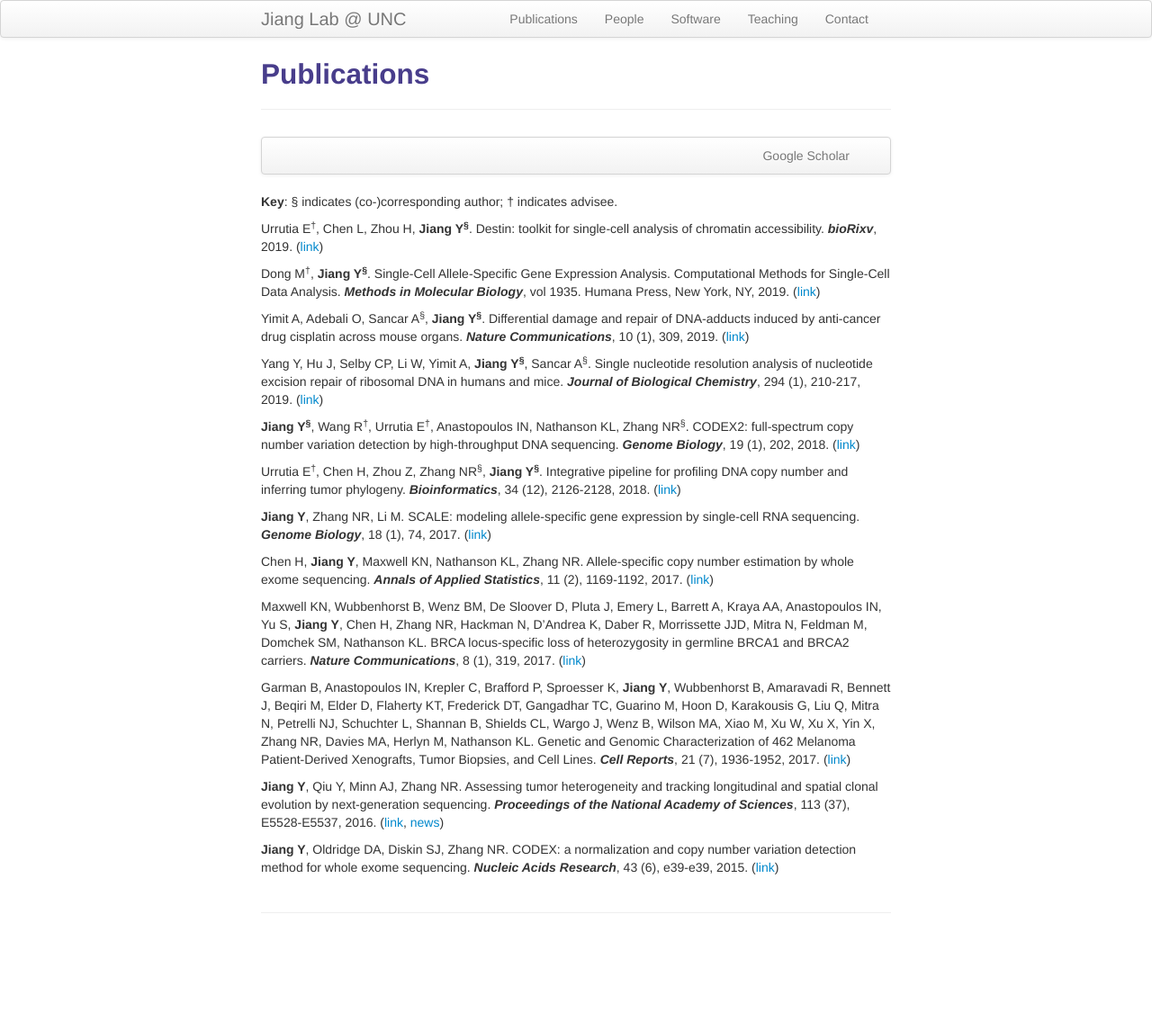
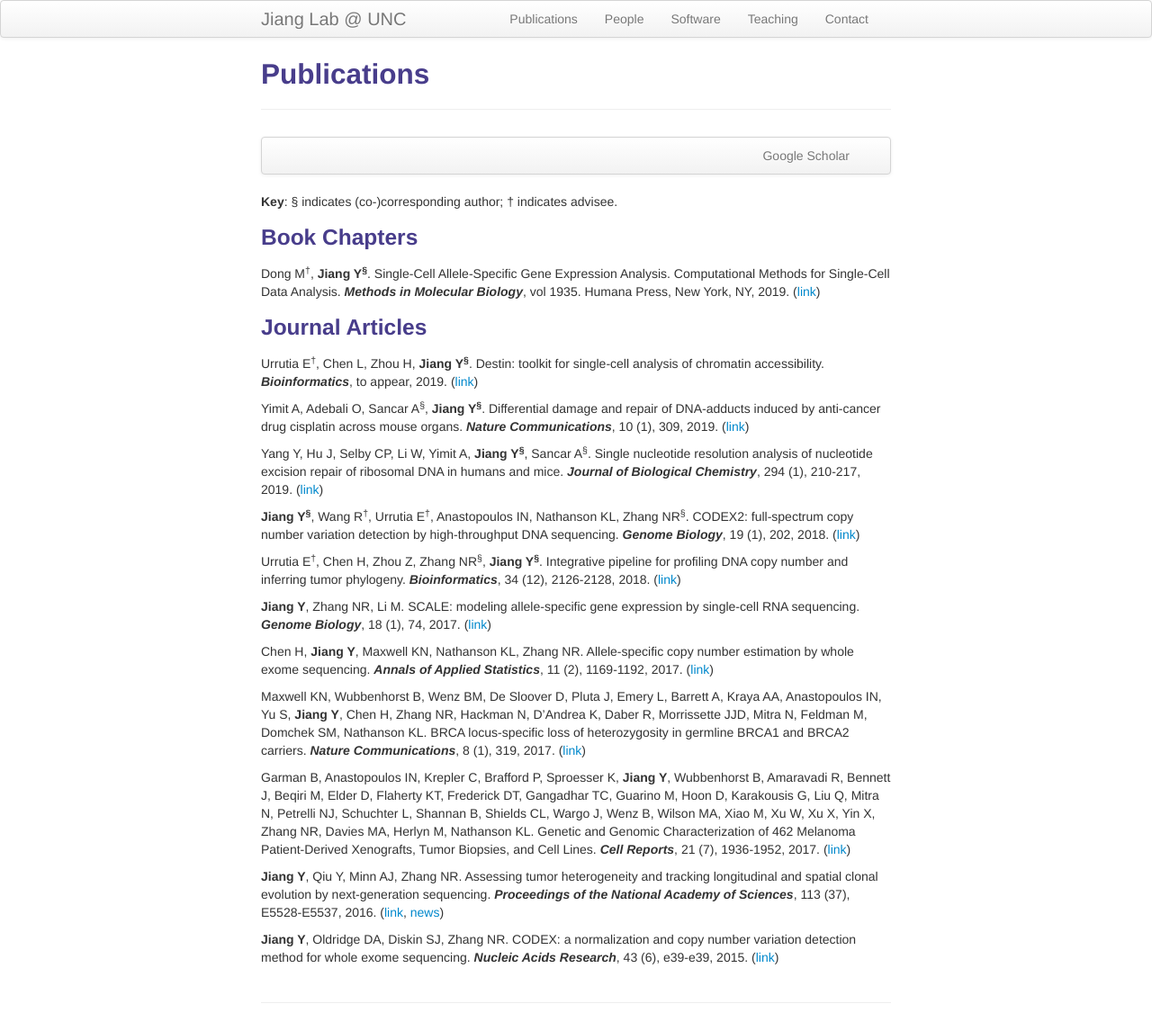
Before and after one commit to yuchaojiang/yuchaojiang.github.io, a Jekyll site: the page built from pages/pubs.md, in a window 1280 px wide. Shown: the whole page at 90% size. Built offline with Jekyll 4.4.1, drawn with Linux system fonts in a browser that asks for light colours; before the commit the page ends 1046 px from its top, so only the background shows below that.

Commit message:
Update pubs.md

```diff
--- a/pages/pubs.md
+++ b/pages/pubs.md
@@ -14,9 +14,13 @@ description: Yuchao Jiang's publications
 
 **Key**: &sect; indicates (co-)corresponding author; &dagger; indicates advisee.
 
-Urrutia E<sup>&dagger;</sup>, Chen L, Zhou H, **Jiang Y<sup>&sect;</sup>**. Destin: toolkit for single-cell analysis of chromatin accessibility. ***bioRixv***, 2019. ([link](http://biorxiv.org/cgi/content/short/461905v2))
+### Book Chapters
 
 Dong M<sup>&dagger;</sup>, **Jiang Y<sup>&sect;</sup>**. Single-Cell Allele-Specific Gene Expression Analysis. Computational Methods for Single-Cell Data Analysis. ***Methods in Molecular Biology***, vol 1935. Humana Press, New York, NY, 2019. ([link](https://link.springer.com/protocol/10.1007%2F978-1-4939-9057-3_11))
+
+### Journal Articles
+
+Urrutia E<sup>&dagger;</sup>, Chen L, Zhou H, **Jiang Y<sup>&sect;</sup>**. Destin: toolkit for single-cell analysis of chromatin accessibility. ***Bioinformatics***, to appear, 2019. ([link](http://biorxiv.org/cgi/content/short/461905v2))
 
 Yimit A, Adebali O, Sancar A<sup>&sect;</sup>, **Jiang Y<sup>&sect;</sup>**. Differential damage and repair of DNA-adducts induced by anti-cancer drug cisplatin across mouse organs. ***Nature Communications***, 10 (1), 309, 2019. ([link](https://www.nature.com/articles/s41467-019-08290-2))
 
```
